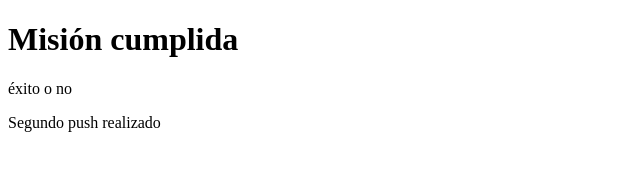
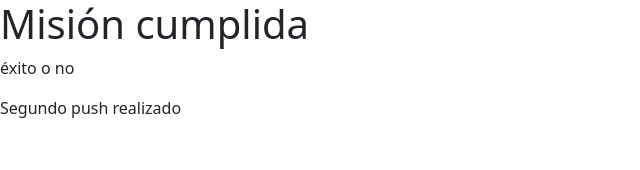
Before and after one commit to puertasman/html, a plain HTML site: page index.html in a window 1280 px wide. Shown: the whole page, without its empty margins (0-640 px from the left). Drawn offline with nearby package versions, Linux system fonts and the light colour scheme.

Commit message:
ver 1.0.7

```diff
--- a/index.html
+++ b/index.html
@@ -2,11 +2,14 @@
 <html lang="es" dir="ltr">
   <head>
     <meta charset="utf-8">
-    <title></title>
+    <title>Ahora con bootstrap</title>
+    <link href="https://cdn.jsdelivr.net/npm/bootstrap@5.1.3/dist/css/bootstrap.min.css" rel="stylesheet" integrity="sha384-1BmE4kWBq78iYhFldvKuhfTAU6auU8tT94WrHftjDbrCEXSU1oBoqyl2QvZ6jIW3" crossorigin="anonymous">
+
   </head>
   <body>
     <h1>Misión cumplida</h1>
     <p>éxito o no</p>
     <p>Segundo push realizado</p>
+
   </body>
 </html>
```
